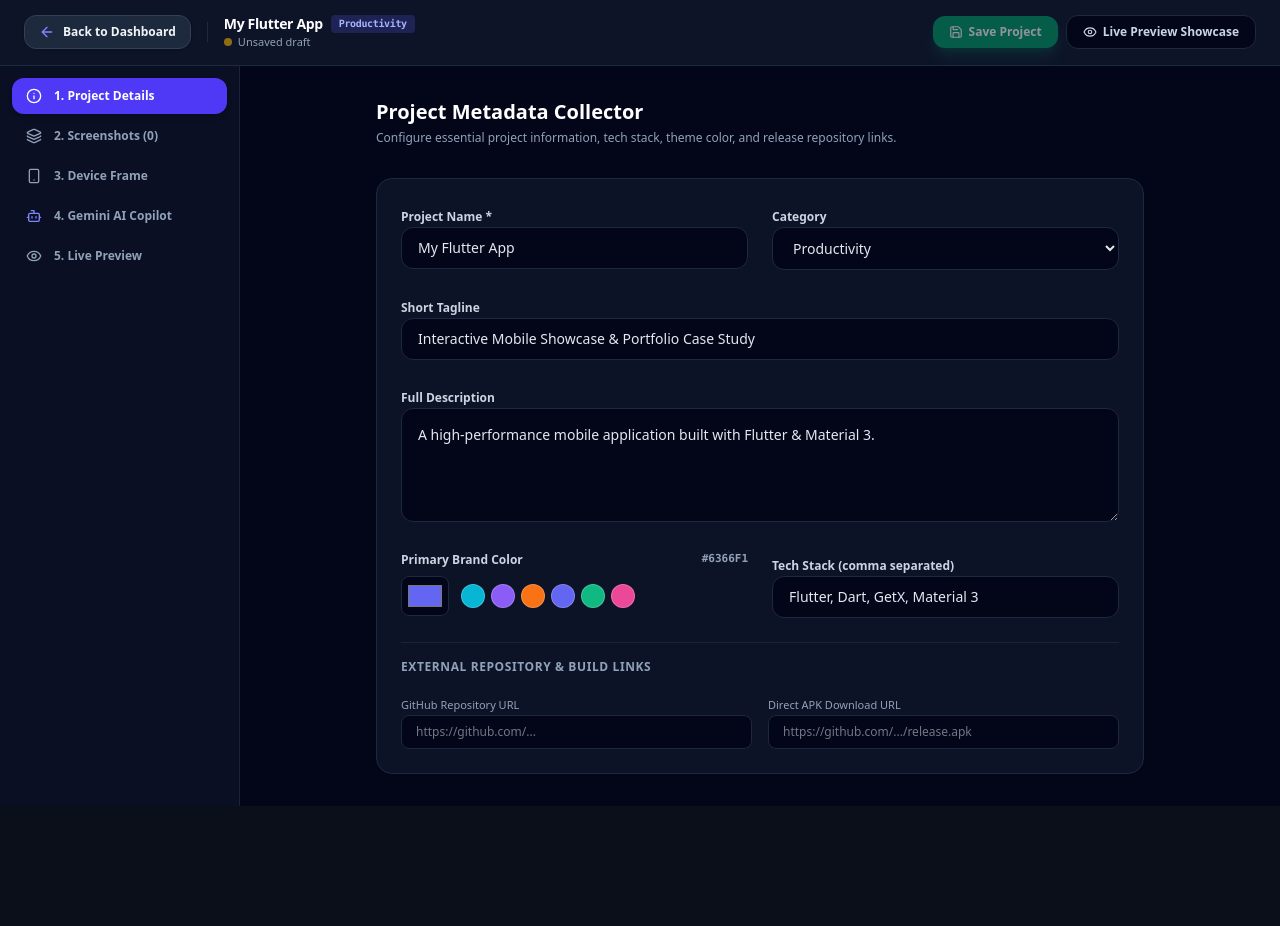
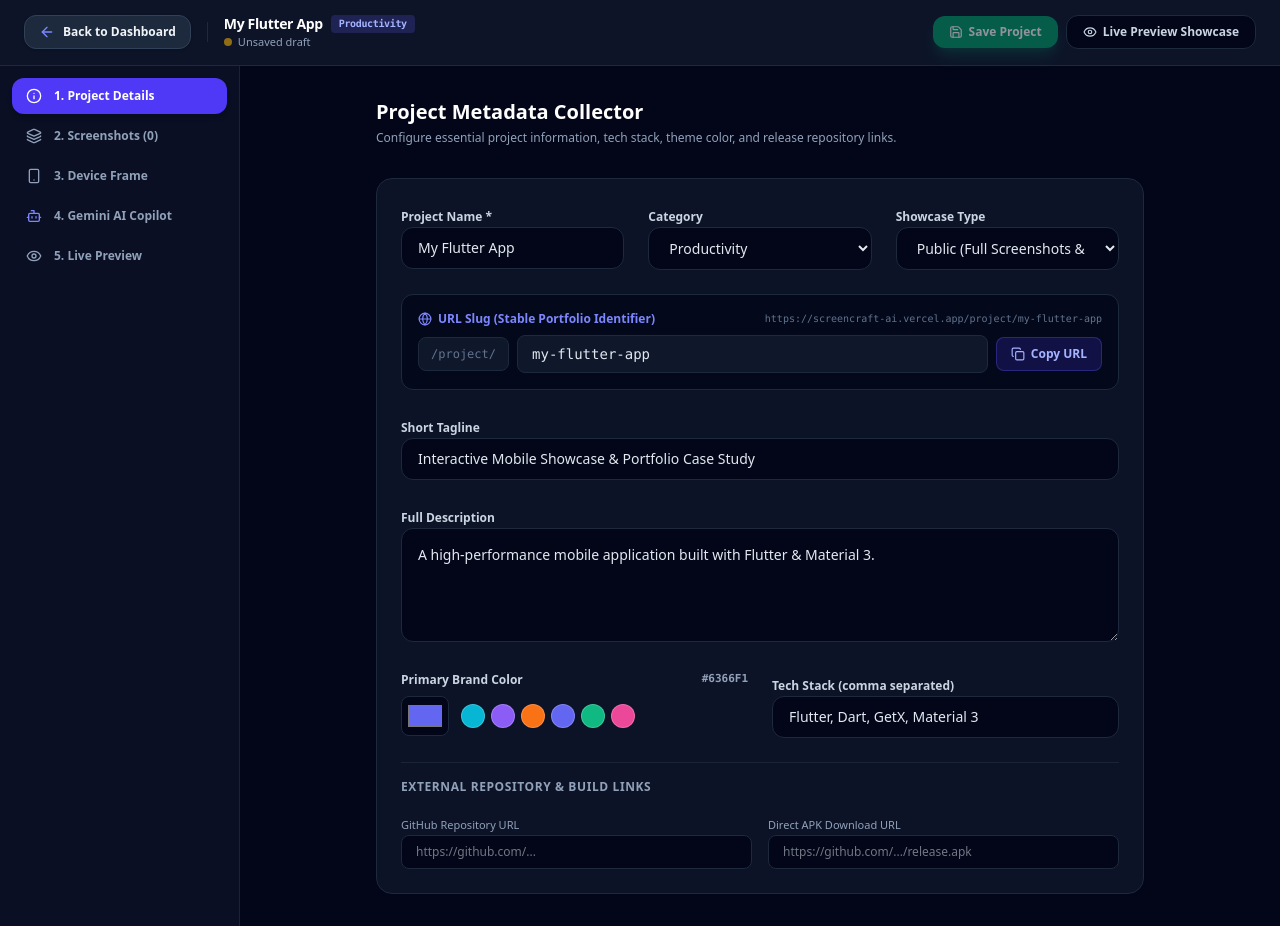
Before and after one commit to ayushpanchal-dev/screencraft-ai, a React (Vite) app: page / in a window 1280 px wide. Both pictures are taken after typing "Sample" into the empty fields and a click on the button "Add Flutter App". Before the commit the page ends 806 px from the top, so only its background shows below. Built offline with nearby package versions, Linux system fonts and the light colour scheme.

Commit message:
- minor update for refresh project details

```diff
--- a/src/App.tsx
+++ b/src/App.tsx
@@ -64,7 +64,14 @@ export default function App() {
     viewType = 'editor';
     targetIdOrSlug = pathParts[1] || null;
   } else {
-    viewType = 'not-found';
+    // Check if direct root path (e.g. /suraj-approval) matches a project slug or ID
+    const directMatch = StorageService.getProjectByIdOrSlug(pathParts[0]);
+    if (directMatch) {
+      viewType = 'project';
+      targetIdOrSlug = pathParts[0];
+    } else {
+      viewType = 'not-found';
+    }
   }
 
   // Lookup target project if ID/slug is in URL
--- a/src/components/EditorView.tsx
+++ b/src/components/EditorView.tsx
@@ -3,6 +3,7 @@ import { Project, AppScreen, EditorTab, DevicePreviewViewport, DeviceConfig, Fea
 import { DeviceFrame } from './DeviceFrame';
 import { ShowcaseView } from './ShowcaseView';
 import { ExportService } from '../services/exportService';
+import { generateSlug } from '../utils/slugUtils';
 import confetti from 'canvas-confetti';
 import {
   ArrowLeft,
@@ -438,14 +439,22 @@ export const EditorView: React.FC<EditorViewProps> = ({
               </div>
 
               <div className="bg-slate-900/80 rounded-2xl border border-slate-800 p-6 space-y-6">
-                <div className="grid grid-cols-1 md:grid-cols-2 gap-6">
+                <div className="grid grid-cols-1 md:grid-cols-3 gap-6">
                   {/* Name */}
                   <div className="space-y-2">
                     <label className="text-xs font-semibold text-slate-300">Project Name *</label>
                     <input
                       type="text"
                       value={currentProject.name}
-                      onChange={(e) => handleProjectFieldChange('name', e.target.value)}
+                      onChange={(e) => {
+                        const newName = e.target.value;
+                        const updated = {
+                          ...currentProject,
+                          name: newName,
+                          slug: currentProject.slug ? currentProject.slug : generateSlug(newName),
+                        };
+                        updateCurrentProject(updated);
+                      }}
                       className="w-full bg-slate-950 text-slate-200 text-xs md:text-sm px-4 py-2.5 rounded-xl border border-slate-800 focus:outline-none focus:border-indigo-500"
                     />
                   </div>
@@ -467,6 +476,57 @@ export const EditorView: React.FC<EditorViewProps> = ({
                       <option value="AI Tools">AI Tools</option>
                       <option value="Utilities">Utilities</option>
                     </select>
+                  </div>
+
+                  {/* Project Type */}
+                  <div className="space-y-2">
+                    <label className="text-xs font-semibold text-slate-300">Showcase Type</label>
+                    <select
+                      value={currentProject.type || 'public'}
+                      onChange={(e) => handleProjectFieldChange('type', e.target.value)}
+                      className="w-full bg-slate-950 text-slate-200 text-xs md:text-sm px-4 py-2.5 rounded-xl border border-slate-800 focus:outline-none focus:border-indigo-500"
+                    >
+                      <option value="public">Public (Full Screenshots & Demo)</option>
+                      <option value="professional">Professional (Text Case Study)</option>
+                      <option value="private">Private (Restricted NDA Notice)</option>
+                    </select>
+                  </div>
+                </div>
+
+                {/* URL Slug (Stable Public Identifier) */}
+                <div className="space-y-2 p-4 rounded-xl bg-slate-950/80 border border-slate-800">
+                  <div className="flex items-center justify-between gap-2">
+                    <label className="text-xs font-semibold text-indigo-400 flex items-center gap-1.5">
+                      <Globe className="w-3.5 h-3.5" />
+                      <span>URL Slug (Stable Portfolio Identifier)</span>
+                    </label>
+                    <span className="text-[10px] text-slate-500 font-mono">
+                      https://screencraft-ai.vercel.app/project/{currentProject.slug || generateSlug(currentProject.name)}
+                    </span>
+                  </div>
+                  <div className="flex items-center gap-2">
+                    <span className="text-xs text-slate-500 font-mono select-none px-3 py-2 bg-slate-900 rounded-lg border border-slate-800">
+                      /project/
+                    </span>
+                    <input
+                      type="text"
+                      value={currentProject.slug || generateSlug(currentProject.name)}
+                      onChange={(e) => handleProjectFieldChange('slug', generateSlug(e.target.value))}
+                      placeholder="suraj-approval"
+                      className="flex-1 bg-slate-900 text-slate-200 font-mono text-xs md:text-sm px-3.5 py-2 rounded-lg border border-slate-800 focus:outline-none focus:border-indigo-500"
+                    />
+                    <button
+                      type="button"
+                      onClick={() => {
+                        const url = `${window.location.origin}/project/${currentProject.slug || generateSlug(currentProject.name)}`;
+                        navigator.clipboard.writeText(url);
+                        alert('Portfolio URL copied to clipboard:\n' + url);
+                      }}
+                      className="px-3.5 py-2 rounded-lg bg-indigo-600/20 hover:bg-indigo-600 text-indigo-300 hover:text-white border border-indigo-500/30 text-xs font-semibold transition flex items-center gap-1.5 shrink-0"
+                    >
+                      <Copy className="w-3.5 h-3.5" />
+                      <span>Copy URL</span>
+                    </button>
                   </div>
                 </div>
 
--- a/src/services/storageService.ts
+++ b/src/services/storageService.ts
@@ -1,5 +1,6 @@
 import { Project, AppScreen } from '../types';
 import { SEED_PROJECTS } from '../data/seedProjects';
+import { generateSlug, getUniqueSlug } from '../utils/slugUtils';
 
 const STORAGE_KEY = 'screencraft_ai_portfolio_user_projects_v2';
 const OLD_STORAGE_KEY = 'screencraft_ai_projects_v1';
@@ -7,14 +8,33 @@ const OLD_STORAGE_KEY = 'screencraft_ai_projects_v1';
 export class StorageService {
   static getProjects(): Project[] {
     try {
+      let projects: Project[] = [];
       const raw = localStorage.getItem(STORAGE_KEY);
       if (raw) {
         const parsed = JSON.parse(raw);
         if (Array.isArray(parsed)) {
-          return parsed;
+          projects = parsed;
         }
       }
-      return [];
+
+      // Migration: Ensure every project has a valid slug
+      let needsSave = false;
+      projects = projects.map((p) => {
+        if (!p.slug || p.slug.trim() === '') {
+          needsSave = true;
+          return {
+            ...p,
+            slug: getUniqueSlug(p.name, projects, p.id),
+          };
+        }
+        return p;
+      });
+
+      if (needsSave) {
+        this.saveAllProjects(projects);
+      }
+
+      return projects;
     } catch (e) {
       console.error('Failed to load projects from storage:', e);
       return [];
@@ -39,10 +59,25 @@ export class StorageService {
     const cleanNorm = norm.replace(/[^a-z0-9]/g, '');
 
     const projects = this.getProjects();
+
+    // 1. Exact ID match
+    let found = projects.find((p) => p.id === idOrSlug);
+    if (found) return found;
+
+    // 2. Exact slug match
+    found = projects.find((p) => p.slug === idOrSlug);
+    if (found) return found;
+
+    // 3. Case-insensitive ID or slug match
+    found = projects.find(
+      (p) =>
+        p.id.toLowerCase() === norm ||
+        (p.slug && p.slug.toLowerCase() === norm)
+    );
+    if (found) return found;
+
+    // 4. Normalized alphanumeric match
     return projects.find((p) => {
-      if (p.id.toLowerCase() === norm) return true;
-      if (p.slug && p.slug.toLowerCase() === norm) return true;
-
       const pIdClean = p.id.toLowerCase().replace(/[^a-z0-9]/g, '');
       if (pIdClean === cleanNorm) return true;
 
@@ -63,8 +98,14 @@ export class StorageService {
   static saveProject(project: Project): void {
     const projects = this.getProjects();
     const index = projects.findIndex((p) => p.id === project.id);
+
+    const validatedSlug = project.slug && project.slug.trim() !== ''
+      ? generateSlug(project.slug)
+      : getUniqueSlug(project.name, projects, project.id);
+
     const updatedProject: Project = {
       ...project,
+      slug: validatedSlug,
       updatedAt: new Date().toISOString(),
     };
 
@@ -82,10 +123,17 @@ export class StorageService {
   }
 
   static createDraftProject(initialData?: Partial<Project>): Project {
+    const existingProjects = this.getProjects();
     const newId = 'proj-' + Date.now() + '-' + Math.random().toString(36).substring(2, 7);
+    const initialName = initialData?.name || 'My Flutter App';
+    const initialSlug = initialData?.slug
+      ? generateSlug(initialData.slug)
+      : getUniqueSlug(initialName, existingProjects, newId);
+
     return {
       id: newId,
-      name: initialData?.name || 'My Flutter App',
+      slug: initialSlug,
+      name: initialName,
       tagline: initialData?.tagline || 'Interactive Mobile Showcase & Portfolio Case Study',
       description: initialData?.description || 'A high-performance mobile application built with Flutter & Material 3.',
       category: initialData?.category || 'Productivity',
--- /dev/null
+++ b/src/utils/slugUtils.ts
@@ -0,0 +1,50 @@
+import { Project } from '../types';
+
+/**
+ * Converts a string into a clean, URL-safe slug.
+ * Rules:
+ * - lowercase
+ * - spaces become hyphens
+ * - remove non-alphanumeric chars (except hyphens)
+ * - collapse multiple hyphens
+ * - trim leading/trailing hyphens
+ */
+export function generateSlug(text: string): string {
+  if (!text) return 'project';
+  const clean = text
+    .toLowerCase()
+    .trim()
+    .replace(/[^a-z0-9\s-]/g, '')
+    .replace(/[\s_]+/g, '-')
+    .replace(/-+/g, '-')
+    .replace(/^-+|-+$/g, '');
+
+  return clean || 'project';
+}
+
+/**
+ * Ensures the generated slug is unique among existing projects.
+ * If slug already exists for another project, appends -2, -3, etc.
+ */
+export function getUniqueSlug(
+  titleOrSlug: string,
+  existingProjects: Project[],
+  currentProjectId?: string
+): string {
+  const baseSlug = generateSlug(titleOrSlug);
+  let uniqueSlug = baseSlug;
+  let counter = 2;
+
+  while (
+    existingProjects.some(
+      (p) =>
+        (p.slug === uniqueSlug || p.id === uniqueSlug) &&
+        p.id !== currentProjectId
+    )
+  ) {
+    uniqueSlug = `${baseSlug}-${counter}`;
+    counter++;
+  }
+
+  return uniqueSlug;
+}
```
Also changed, not shown: vercel.json (added).
